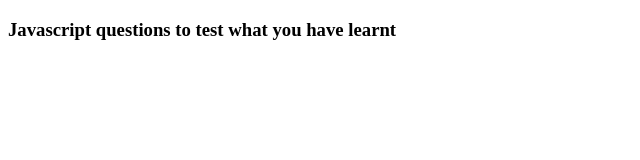
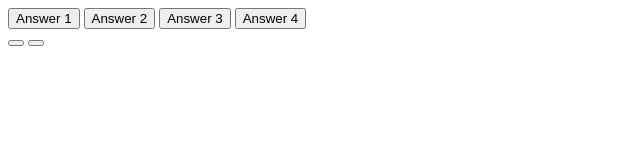
Before and after one commit to DaisyChepyegon/Quize-Board, a plain HTML site: page quize.html in a window 1280 px wide. Shown: the whole page, without its empty margins (0-640 px from the left). Drawn offline with Linux system fonts and the light colour scheme.

Commit message:
add answer buttons

```diff
--- a/quize.html
+++ b/quize.html
@@ -8,6 +8,23 @@
     <title>Quize-Board</title>
 </head>
 <body>
-    <h3>Javascript questions to test what you have learnt </h3>
+    <div class="container">
+        <div id="questions">
+            <div id="answers" class="buttons">
+                <button class="btn">Answer 1</button>
+                <button class="btn">Answer 2</button>
+                <button class="btn">Answer 3</button>
+                <button class="btn">Answer 4 </button>
+            </div>
+        </div>
+        <div class="control">
+            <button id="start" class="start-btn"></button>
+            <button id="next" class="next-btn"></button>
+        </div>
+        <div class="scores">
+              <span id="correct-ans"></span>
+        </div>
+        <script src="index.js "></script>
+    </div>
 </body>
 </html>
```
